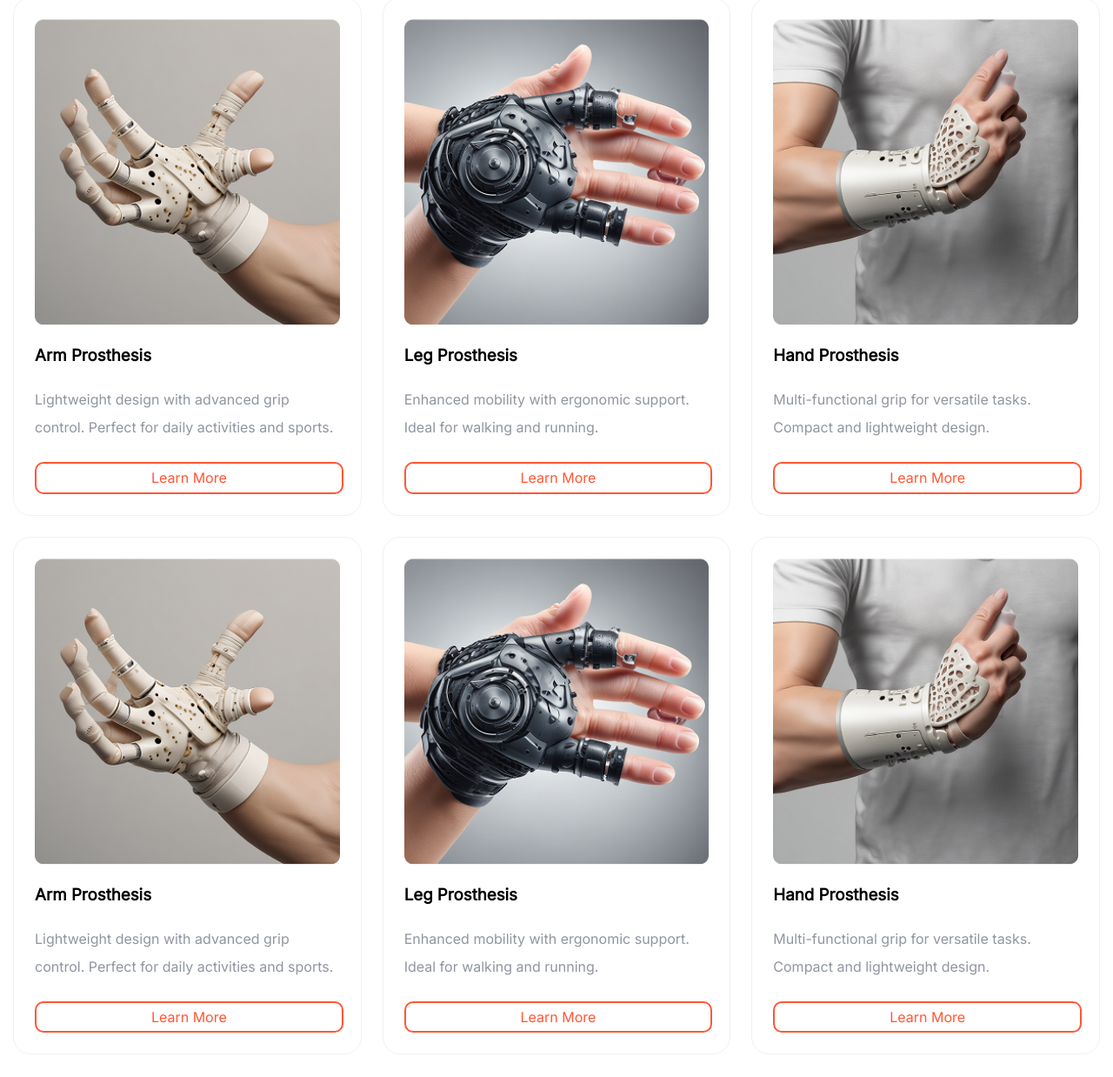
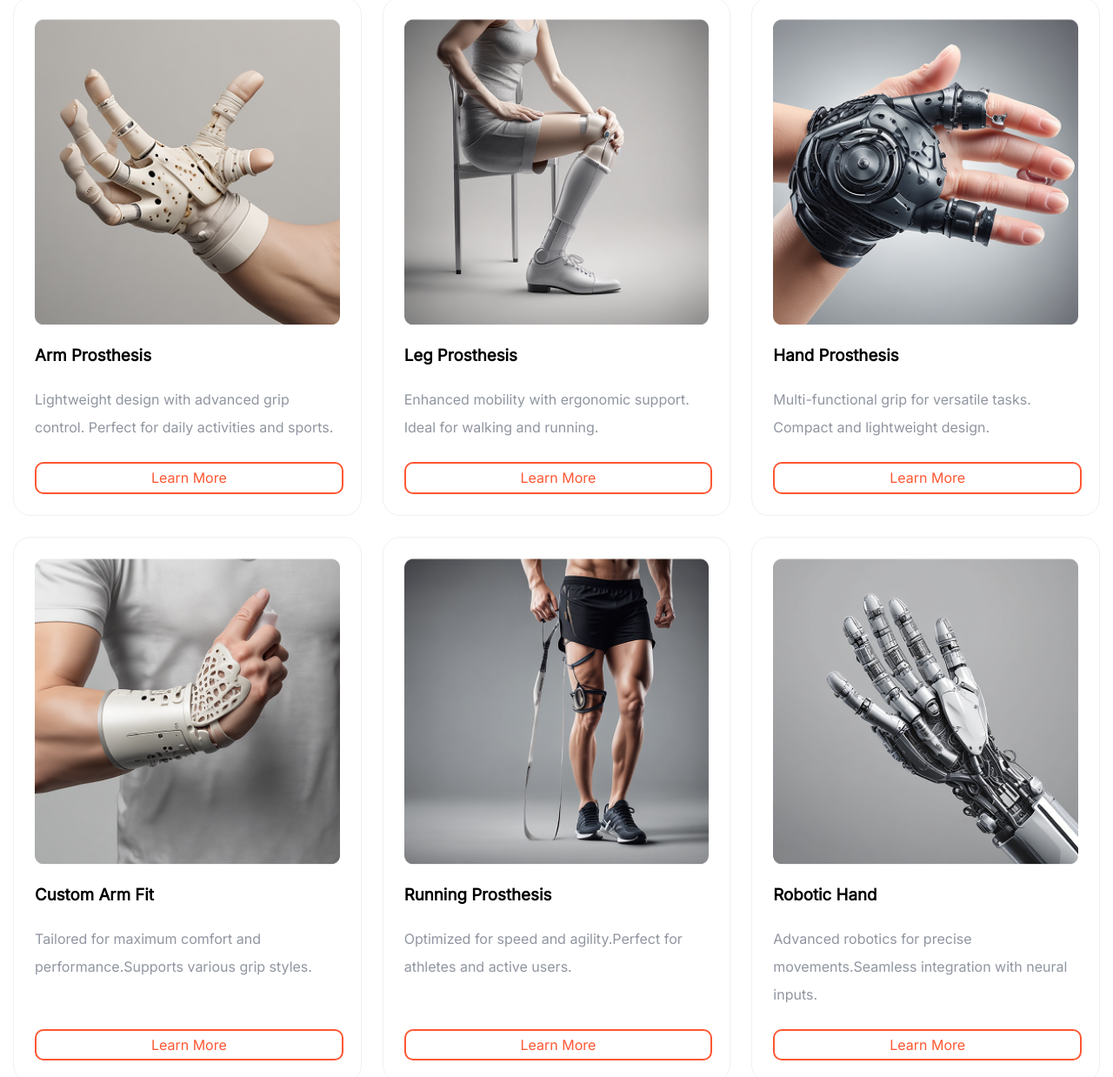
Before and after one commit to sadlyOs/Motorico, a website built with Vite: page src/html/products.html in a window 1280 px wide. Shown: the part 278-1516 px from the top of the page at 87% size. Built offline with nearby package versions, Linux system fonts and the light colour scheme.

Commit message:
product v2

```diff
--- a/src/html/products.html
+++ b/src/html/products.html
@@ -155,33 +155,33 @@
                         <a href="#" class="products__btn second__button">Learn More</a>
                     </div>
                     <div class="products__item">
-                        <img src="../../src/assets/images/products/Image 20-2.png" alt="Product 2" />
+                        <img src="../../src/assets/images/products/Image 20-1.png" alt="Product 2" />
                         <h3>Leg Prosthesis</h3>
                         <p>Enhanced mobility with ergonomic support. Ideal for walking and running.</p>
                         <a href="#" class="products__btn second__button">Learn More</a>
                     </div>
                     <div class="products__item">
-                        <img src="../../src/assets/images/products/Image 20-3.png" alt="Product 3" />
+                        <img src="../../src/assets/images/products/Image 20-2.png" alt="Product 3" />
                         <h3>Hand Prosthesis</h3>
                         <p>Multi-functional grip for versatile tasks. Compact and lightweight design.</p>
                         <a href="#" class="products__btn second__button">Learn More</a>
                     </div>
                     <div class="products__item">
-                        <img src="../../src/assets/images/products/Image 20.png" alt="Product 1" />
-                        <h3>Arm Prosthesis</h3>
-                        <p>Lightweight design with advanced grip control. Perfect for daily activities and sports.</p>
+                        <img src="../../src/assets/images/products/Image 20-3.png" alt="Product 1" />
+                        <h3>Custom Arm Fit</h3>
+                        <p>Tailored for maximum comfort and performance.Supports various grip styles.</p>
                         <a href="#" class="products__btn second__button">Learn More</a>
                     </div>
                     <div class="products__item">
-                        <img src="../../src/assets/images/products/Image 20-2.png" alt="Product 2" />
-                        <h3>Leg Prosthesis</h3>
-                        <p>Enhanced mobility with ergonomic support. Ideal for walking and running.</p>
+                        <img src="../../src/assets/images/products/Image 20-4.png" alt="Product 2" />
+                        <h3>Running Prosthesis</h3>
+                        <p>Optimized for speed and agility.Perfect for athletes and active users.</p>
                         <a href="#" class="products__btn second__button">Learn More</a>
                     </div>
                     <div class="products__item">
-                        <img src="../../src/assets/images/products/Image 20-3.png" alt="Product 3" />
-                        <h3>Hand Prosthesis</h3>
-                        <p>Multi-functional grip for versatile tasks. Compact and lightweight design.</p>
+                        <img src="../../src/assets/images/products/Image 20-5.png" alt="Product 3" />
+                        <h3>Robotic Hand</h3>
+                        <p>Advanced robotics for precise movements.Seamless integration with neural inputs.</p>
                         <a href="#" class="products__btn second__button">Learn More</a>
                     </div>
                 </div>
```
